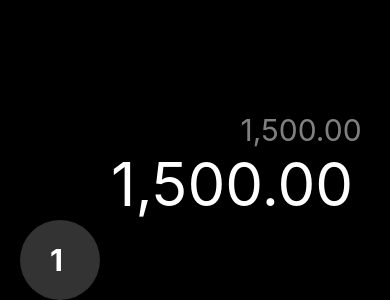
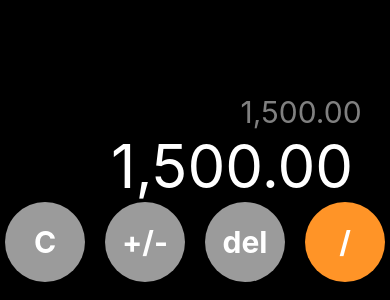
Before and after one commit to DaniDotExe/react-native, a React Native app in the folder 03-calculator/: screen / in a window 390 px wide. Shown: the part 544-844 px from the top of the page. Built offline with nearby package versions, Linux system fonts and the light colour scheme.

Commit message:
Clase 89

```diff
--- /dev/null
+++ b/03-calculator/src/components/BotonCalc.tsx
@@ -0,0 +1,22 @@
+import React from 'react'
+import { View, Text, StyleSheet } from 'react-native';
+import { styles } from '../theme/appTheme';
+
+interface Props {
+    texto: string,
+    color?: string,
+}
+
+const naranjaColor = '#FF9427'
+const grisColor = '#9B9B9B'
+
+export const BotonCalc = ({texto = 'C', color = '#2D2D2D'}: Props) => {
+  return (
+    <View style={{
+        ...styles.boton,
+        backgroundColor: color,
+    }}>
+        <Text style={styles.botonTexto}>{texto}</Text>
+    </View>
+  )
+}
--- a/03-calculator/src/screens/CalculatorScreen.tsx
+++ b/03-calculator/src/screens/CalculatorScreen.tsx
@@ -1,6 +1,7 @@
 import React from 'react'
 import { Text, View } from 'react-native';
 import { styles } from '../theme/appTheme';
+import { BotonCalc } from '../components/BotonCalc';
 
 export const CalculatorScreen = () => {
   return (
@@ -8,13 +9,11 @@ export const CalculatorScreen = () => {
         <Text style= { styles.resultadoPequeno }> 1,500.00 </Text>
         <Text style= { styles.resultado }> 1,500.00 </Text>
 
-        <View>
-
-            <View style={styles.boton}>
-                <Text style={styles.botonTexto}>1 </Text>
-            </View>
-
-
+        <View style={styles.fila}>
+            <BotonCalc texto='C' color='#9B9B9B'/>
+            <BotonCalc texto='+/-' color='#9B9B9B' />
+            <BotonCalc texto='del' color='#9B9B9B' />
+            <BotonCalc texto='/' color='#FF9427' />
         </View>
 
     </View>
--- a/03-calculator/src/theme/appTheme.tsx
+++ b/03-calculator/src/theme/appTheme.tsx
@@ -20,19 +20,27 @@ export const styles = StyleSheet.create({
         fontSize: 30,
         textAlign:'right',
     },
+    fila: {
+        flexDirection:'row',
+        justifyContent: 'center',
+        marginBottom: 18,
+        paddingHorizontal:10,
+    },
     boton: {
         height: 80,
         width: 80,
-        backgroundColor: '#333333',
         borderRadius:100,
-        justifyContent: 'center'
+        justifyContent: 'center',
+        marginHorizontal: 10,
+        backgroundColor: '#2D2D2D'
     },
+
     botonTexto: {
         textAlign: 'center',
         padding: 10,
         fontSize: 30,
         color: 'white',
         fontWeight: 'bold',
-    }
+    },
 
 });
```
